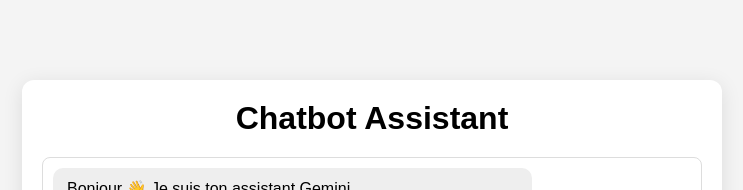
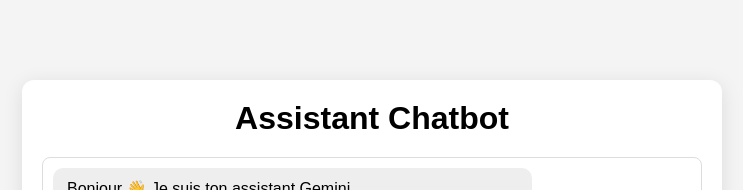
Before and after one commit to Ingride-Siemanou/gemini-chatbot, a website: page public/index.html in a window 1280 px wide. Shown: the top 190 px of the page, without its empty margins (268-1011 px from the left). Drawn offline with Linux system fonts and the light colour scheme.

Commit message:
chore: rename chatbot

```diff
--- a/public/index.html
+++ b/public/index.html
@@ -13,7 +13,7 @@
 
   <main class="chat-container">
 
-    <h1>Chatbot Assistant</h1>
+    <h1>Assistant Chatbot </h1>
 
     <div id="messages" class="messages">
       <div class="message bot">
```
